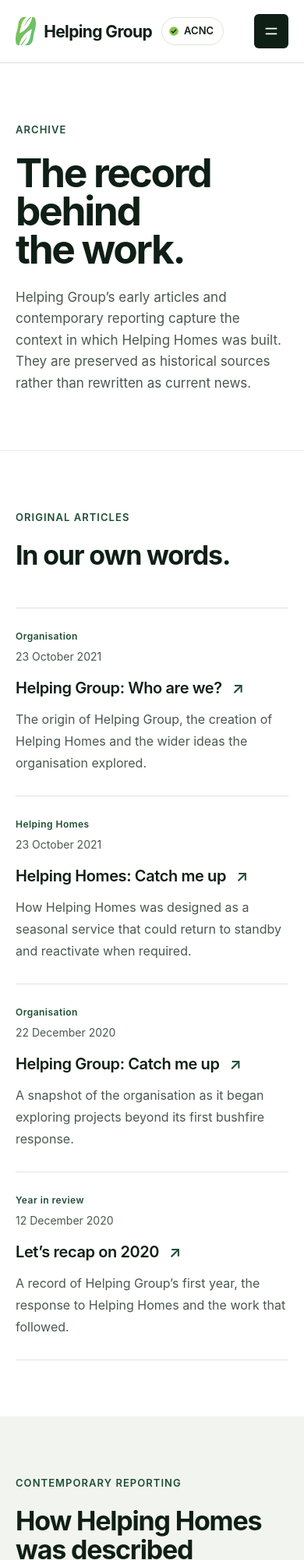
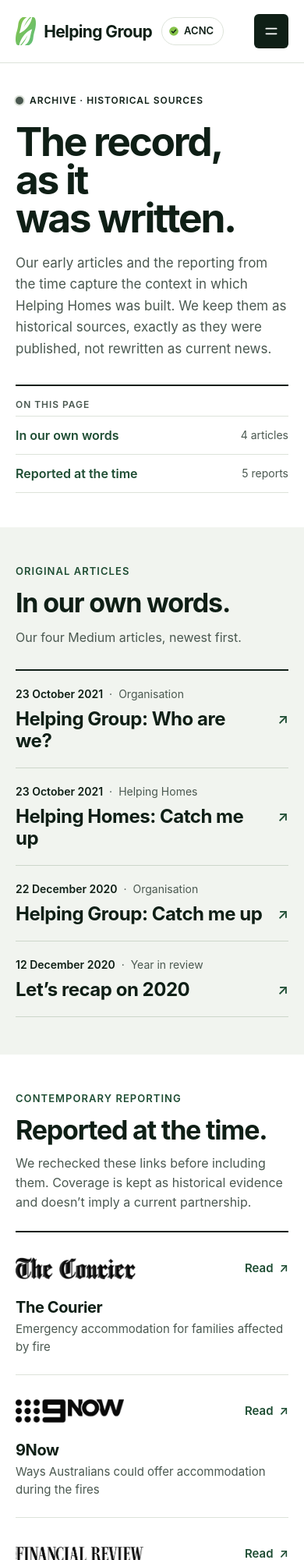
Before and after one commit to DanielFerguson/helping.group, an Astro site: page /archive in a window 390 px wide. Shown: the top 2000 px of the page at 78% size. Built offline with nearby package versions, Linux system fonts and the light colour scheme; Astro itself is replaced by a stand-in of ours.

Commit message:
feat: archive page as a record
Hero with an on-this-page index, the four articles as a dated ledger with
an aria-hidden column header, and the press coverage as one link row per
outlet with a monochrome logo. Counts and the intro come from the data.

```diff
--- a/src/pages/archive.astro
+++ b/src/pages/archive.astro
@@ -1,8 +1,36 @@
 ---
+import PageHero from '../components/PageHero.astro'
 import SiteFooter from '../components/SiteFooter.astro'
 import SiteHeader from '../components/SiteHeader.astro'
+import SplitSection from '../components/SplitSection.astro'
 import { archiveArticles, verifiedPress } from '../data/archive'
 import BaseLayout from '../layouts/BaseLayout.astro'
+
+const numberWords = ['no', 'one', 'two', 'three', 'four', 'five', 'six', 'seven', 'eight', 'nine', 'ten']
+const count = (total: number, singular: string, plural: string) =>
+  `${total} ${total === 1 ? singular : plural}`
+
+const contents = [
+  {
+    href: '#articles',
+    label: 'In our own words',
+    count: count(archiveArticles.length, 'article', 'articles'),
+  },
+  {
+    href: '#press',
+    label: 'Reported at the time',
+    count: count(verifiedPress.length, 'report', 'reports'),
+  },
+]
+const articleCount = numberWords[archiveArticles.length] ?? String(archiveArticles.length)
+
+// Non-breaking spaces make the title break as the design does on a phone.
+const heroTitle = 'The\u00a0record, as\u00a0it was\u00a0written.'
+
+const articleColumns =
+  'md:grid md:grid-cols-[9.375rem_8.75rem_minmax(0,1fr)] md:gap-x-8 lg:grid-cols-[9rem_7rem_minmax(0,1fr)] lg:gap-x-4 xl:grid-cols-[9.375rem_8.75rem_minmax(0,1fr)] xl:gap-x-8'
+const pressColumns =
+  'md:grid-cols-[10.5rem_minmax(0,1fr)_minmax(0,1.3fr)_4.5rem] md:gap-x-6 xl:grid-cols-[12.5rem_20rem_minmax(0,1fr)_5rem] xl:gap-x-8'
 ---
 
 <BaseLayout
@@ -11,75 +39,154 @@ import BaseLayout from '../layouts/BaseLayout.astro'
 >
   <SiteHeader />
   <main id="main-content">
-    <section class="border-b border-forest/10">
-      <div class="shell py-18 sm:py-24 lg:py-28">
-        <p class="eyebrow">Archive</p>
-        <h1 class="display-title display-title--page mt-5">The record behind the work.</h1>
-        <p class="body-large mt-6 max-w-3xl">
-          Helping Group’s early articles and contemporary reporting capture the
-          context in which Helping Homes was built. They are preserved as
-          historical sources rather than rewritten as current news.
+    <PageHero title={heroTitle}>
+      <p
+        slot="top"
+        class="flex items-center gap-2 text-xs font-semibold tracking-[0.08em] text-ink uppercase sm:gap-2.5 sm:text-[0.8125rem]"
+      >
+        <span class="size-2.5 shrink-0 rounded-full bg-ink-soft ring-2 ring-line" aria-hidden="true"></span>
+        Archive · Historical sources
       </p>
+      Our early articles and the reporting from the time capture the context in which Helping Homes
+      was built. We keep them as historical sources, exactly as they were published, not rewritten
+      as current news.
+
+      <nav
+        slot="aside"
+        aria-labelledby="on-this-page"
+        class="border-t-2 border-ink pt-4 lg:border-t-0 lg:border-l-2 lg:pt-0 lg:pl-10"
+      >
+        <p
+          id="on-this-page"
+          class="pb-1.5 text-xs leading-4 font-semibold tracking-[0.08em] text-ink-soft uppercase lg:pb-3.5"
+        >
+          On this page
+        </p>
+        <ul class="lg:space-y-1">
+          {contents.map((item) => (
+            <li class="border-t border-line last:border-b">
+              <a
+                class="group flex min-h-12 items-center justify-between gap-4 font-semibold text-forest lg:min-h-[2.875rem]"
+                href={item.href}
+              >
+                <span class="group-hover:underline group-hover:decoration-forest/30 group-hover:underline-offset-[5px]">
+                  {item.label}
+                </span>
+                <span class="text-sm leading-5 font-normal text-ink-soft">{item.count}</span>
+              </a>
+            </li>
+          ))}
+        </ul>
+      </nav>
+    </PageHero>
+
+    <SplitSection id="articles" tone="tint" eyebrow="Original articles" title="In our own words.">
+      <p slot="intro">Our {articleCount} Medium articles, newest first.</p>
+
+      <div class="ledger" style="--ledger-line: var(--color-line-strong)">
+        <div
+          class:list={[
+            'hidden border-b border-line-strong py-3.5 text-xs leading-4 font-semibold tracking-[0.08em] text-ink-soft uppercase',
+            articleColumns,
+          ]}
+          aria-hidden="true"
+        >
+          <span>Date</span>
+          <span>Category</span>
+          <span>Article</span>
         </div>
-    </section>
-
-    <section class="section-space">
-      <div class="shell grid gap-12 lg:grid-cols-[0.55fr_1.45fr] lg:gap-20">
-        <div>
-          <p class="eyebrow">Original articles</p>
-          <h2 class="section-title mt-5">In our own words.</h2>
-        </div>
-        <div class="divide-y divide-forest/15 border-y border-forest/15">
+        <ul class="m-0 list-none p-0" data-testid="archive-articles">
           {archiveArticles.map((article) => (
+            <li
+              class:list={[
+                'ledger-row relative flex flex-col gap-2 py-5 md:items-baseline md:py-7',
+                articleColumns,
+              ]}
+            >
+              <p class="flex items-center gap-2 text-sm leading-5 md:contents">
+                <span class="font-semibold md:text-base md:leading-[1.625rem] lg:text-[0.9375rem] xl:text-base">{article.date}</span>
+                <span class="text-ink-soft md:hidden" aria-hidden="true">·</span>
+                <span class="text-ink-soft md:text-[0.9375rem] md:leading-[1.625rem]">
+                  {article.category}
+                </span>
+              </p>
+              <div class="flex flex-col gap-2">
+                <h3>
                   <a
-              class="group grid gap-4 py-7 sm:grid-cols-[0.55fr_1.45fr] sm:gap-8"
+                    class="group/link flex items-start justify-between gap-4 after:absolute after:inset-0 md:items-baseline md:justify-start md:gap-2.5"
                     href={article.url}
                     target="_blank"
                     rel="noopener noreferrer"
                   >
+                    <span class="font-display text-2xl leading-7 font-bold tracking-[-0.02em] group-hover/link:text-forest md:text-[1.625rem] md:leading-[1.875rem] lg:text-[1.375rem] lg:leading-[1.625rem] xl:text-[1.625rem] xl:leading-[1.875rem]">
+                      {article.title}
+                      <span class="sr-only"> (opens in a new tab)</span>
+                    </span>
+                    <span class="arrow shrink-0 text-lg leading-7 font-semibold text-forest md:leading-6" aria-hidden="true">↗</span>
+                  </a>
+                </h3>
+                <p class="hidden text-[0.9375rem] leading-6 text-ink-soft md:block">
+                  {article.description}
+                </p>
+              </div>
+            </li>
+          ))}
+        </ul>
+      </div>
+    </SplitSection>
+
+    <section id="press" class="section-space-inner scroll-mt-8" aria-labelledby="press-heading">
+      <div class="shell">
+        <div class="grid gap-3 sm:gap-4 lg:grid-cols-[minmax(0,1fr)_minmax(0,31.25rem)] lg:items-end lg:gap-10">
           <div>
-                <p class="text-xs font-semibold tracking-[0.04em] text-forest">
-                  {article.category}
+            <p class="eyebrow flex">Contemporary reporting</p>
+            <h2 id="press-heading" class="section-title mt-3.5 text-wrap sm:mt-5">
+              Reported at the time.
+            </h2>
+          </div>
+          <p class="text-base leading-[1.5625rem] text-ink-soft sm:text-[0.9375rem] sm:leading-6">
+            We rechecked these links before including them. Coverage is kept as historical
+            evidence and doesn’t imply a current partnership.
           </p>
-                <p class="mt-2 text-sm text-ink-soft">{article.date}</p>
         </div>
-              <div>
-                <h3 class="text-xl font-semibold tracking-[-0.02em] text-ink group-hover:text-forest">
-                  {article.title}
-                  <span class="arrow ml-2 inline-block text-forest" aria-hidden="true">↗</span>
-                </h3>
-                <p class="mt-3 leading-7 text-ink-soft">{article.description}</p>
-              </div>
-            </a>
-          ))}
-        </div>
-      </div>
-    </section>
 
-    <section class="section-space bg-paper-deep">
-      <div class="shell">
-        <p class="eyebrow">Contemporary reporting</p>
-        <h2 class="section-title mt-5">How Helping Homes was described at the time.</h2>
-        <p class="body-large mt-6 max-w-3xl">
-          These links were rechecked before inclusion. Coverage is presented
-          for historical evidence and does not imply a continuing partnership.
-        </p>
-        <div class="mt-10 border-t border-forest/15">
+        <ul class="ledger mt-6 sm:mt-10" data-testid="archive-press">
           {verifiedPress.map((item) => (
+            <li class="ledger-row py-0">
               <a
-              class="group grid gap-3 border-b border-forest/15 py-5 sm:grid-cols-[0.4fr_1fr_auto] sm:items-center sm:gap-8"
+                class:list={[
+                  'group/link grid grid-cols-[minmax(0,1fr)_auto] items-center gap-x-4 py-6 md:py-7',
+                  pressColumns,
+                ]}
                 href={item.url}
                 target="_blank"
                 rel="noopener noreferrer"
               >
-              <h3 class="font-semibold text-ink">{item.name}</h3>
-              <p class="text-sm leading-6 text-ink-soft">{item.description}</p>
-              <span class="inline-flex text-sm font-medium text-forest">
-                Read <span class="arrow ml-2" aria-hidden="true">↗</span>
+                <span class="col-start-1 row-start-1 flex h-11 items-center md:col-start-1">
+                  <img
+                    class="logo-mono w-auto max-w-full object-contain object-left"
+                    src={item.logo}
+                    alt=""
+                    width={item.logoWidth}
+                    height={item.logoHeight}
+                    style={`height:${item.displayHeight}px`}
+                    loading="lazy"
+                  />
+                </span>
+                <span class="col-span-2 mt-4 font-display text-xl leading-6 font-bold tracking-[-0.02em] group-hover/link:text-forest md:col-span-1 md:col-start-2 md:row-start-1 md:mt-0 md:text-[1.375rem] md:leading-[1.625rem]">
+                  {item.name}
+                </span>
+                <span class="col-span-2 mt-1 text-[0.9375rem] leading-[1.4375rem] text-ink-soft md:col-span-1 md:col-start-3 md:row-start-1 md:mt-0 md:text-base md:leading-[1.5625rem]">
+                  {item.description}
+                </span>
+                <span class="col-start-2 row-start-1 justify-self-end text-[0.9375rem] leading-[1.375rem] font-semibold whitespace-nowrap text-forest md:col-start-4 md:text-base">
+                  Read<span class="sr-only"> (opens in a new tab)</span>
+                  <span class="arrow ml-1 inline-block" aria-hidden="true">↗</span>
                 </span>
               </a>
+            </li>
           ))}
-        </div>
+        </ul>
       </div>
     </section>
   </main>
```
Lines whose indentation alone changed are shown as unchanged.
